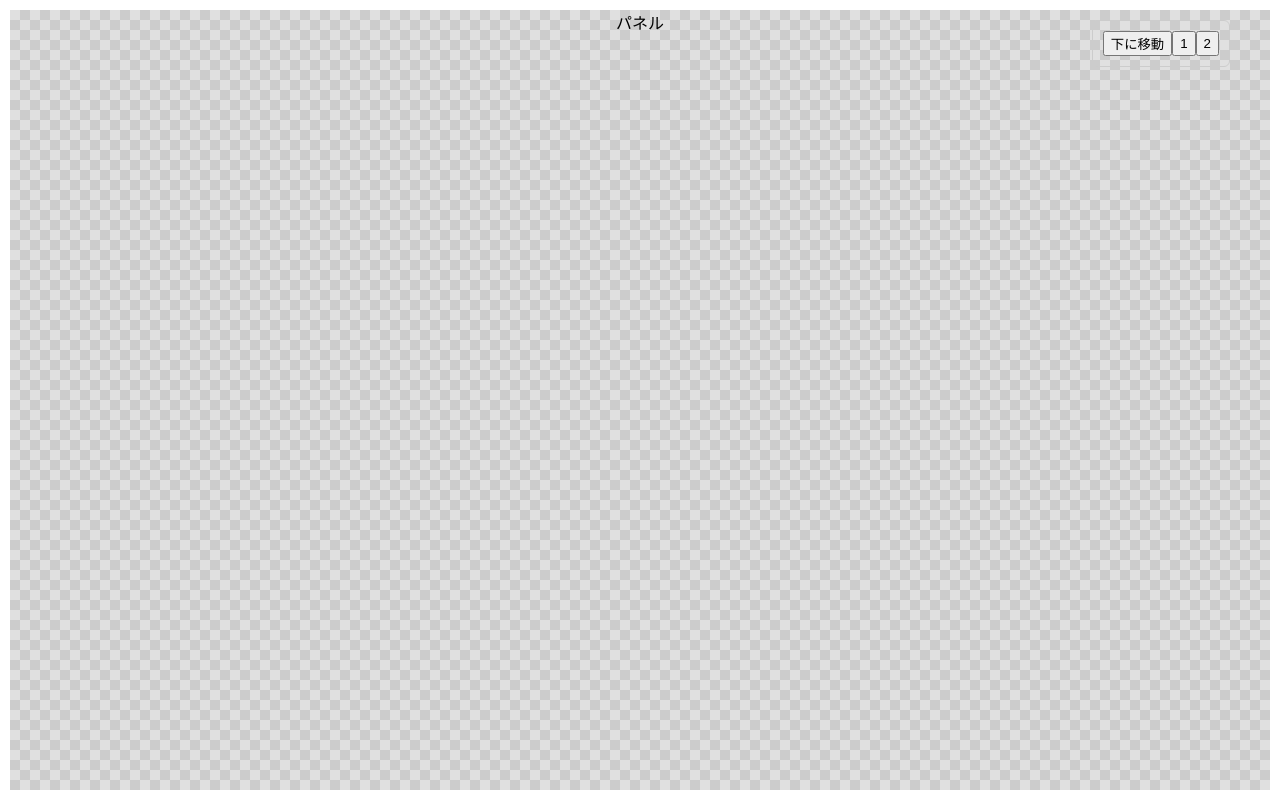
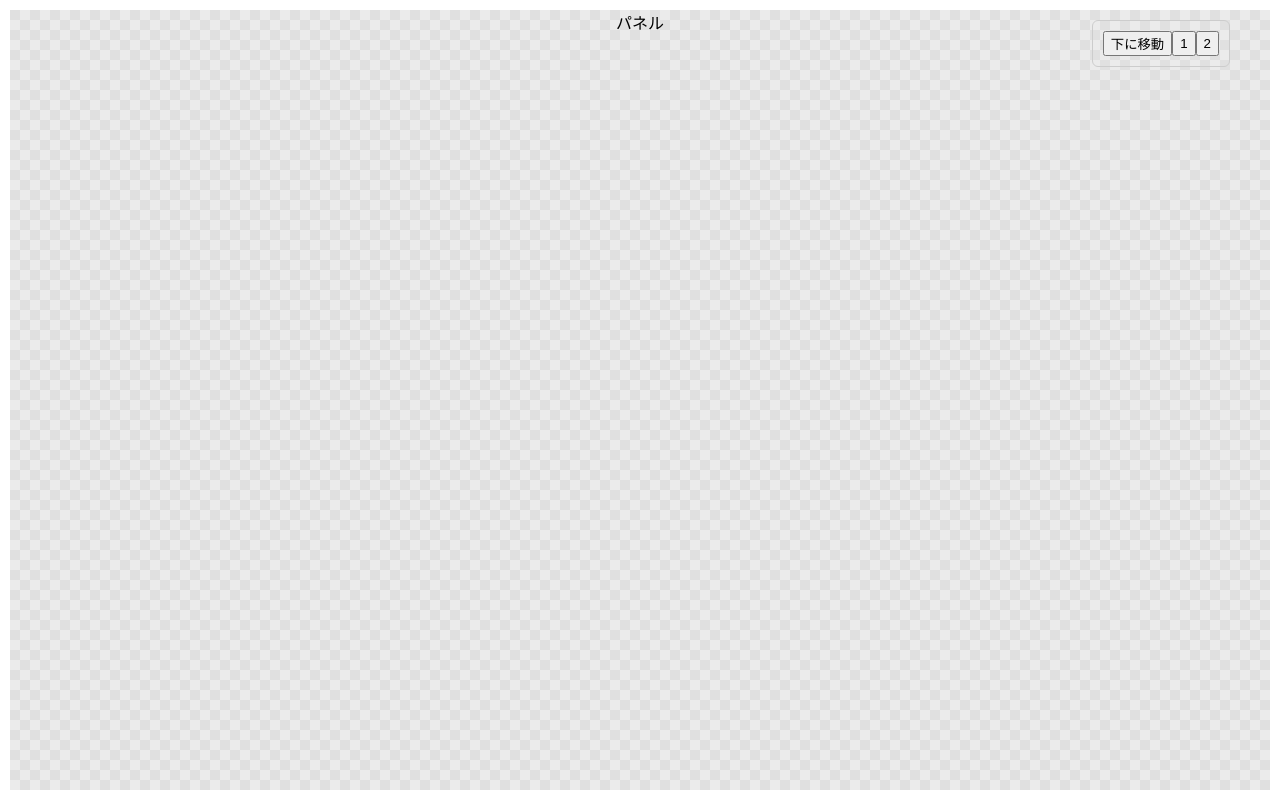
Before and after one commit to takahiro-tanaka-job/layout-editor, a React (Vite) app: page / in a window 1280 px wide. Built offline with nearby package versions, Linux system fonts and the light colour scheme.

Commit message:
フローティングパネル

```diff
--- a/src/components/GridPanel.module.css
+++ b/src/components/GridPanel.module.css
@@ -5,8 +5,8 @@
   background-color: #e0e0e0;
   /* 背景色 */
   background-image:
-    linear-gradient(45deg, #ccc 25%, transparent 25%, transparent 75%, #ccc 75%, #ccc),
-    linear-gradient(45deg, #ccc 25%, transparent 25%, transparent 75%, #ccc 75%, #ccc);
+    linear-gradient(45deg, #ebebeb 25%, transparent 25%, transparent 75%, #ebebeb 75%, #ebebeb),
+    linear-gradient(45deg, #ebebeb 25%, transparent 25%, transparent 75%, #ebebeb 75%, #ebebeb);
   background-size: 20px 20px;
   /* 格子模様のサイズ */
   background-position: 0 0, 10px 10px;
```
